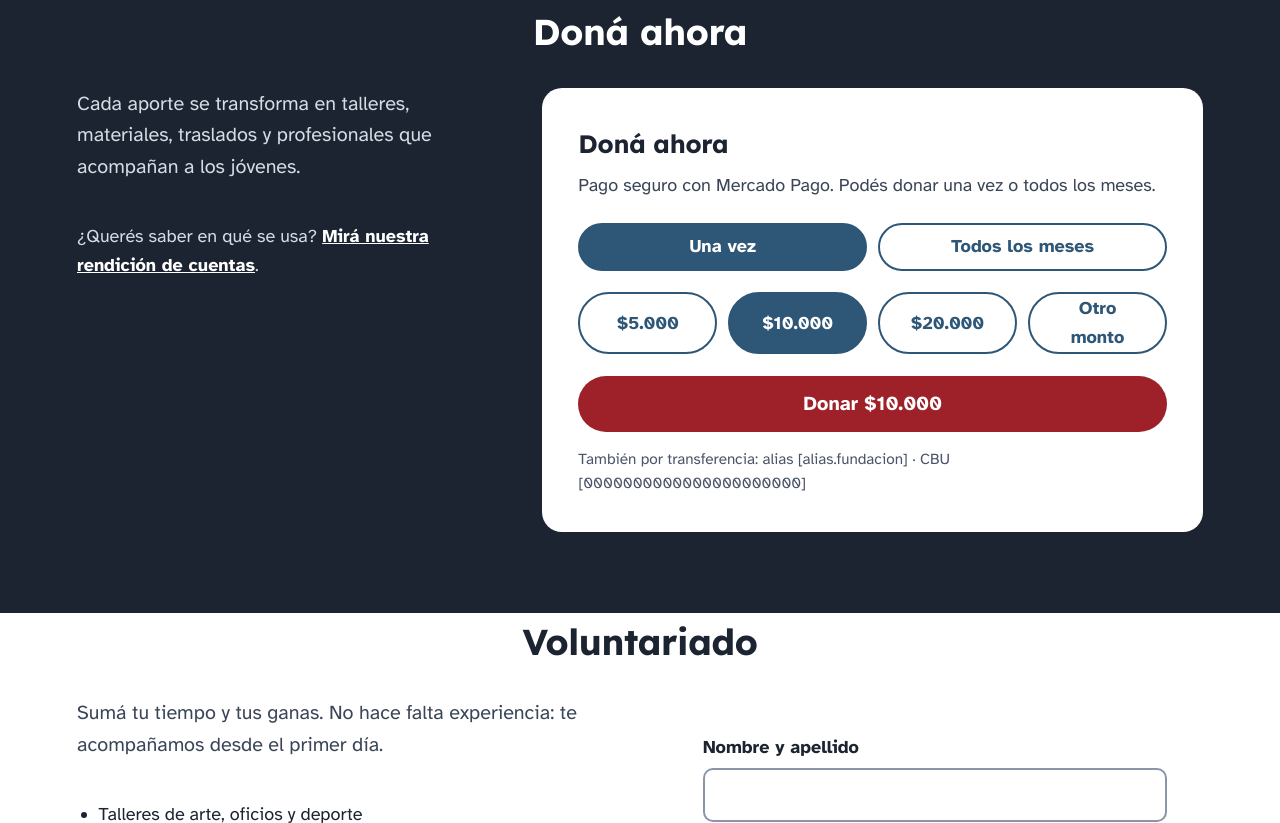
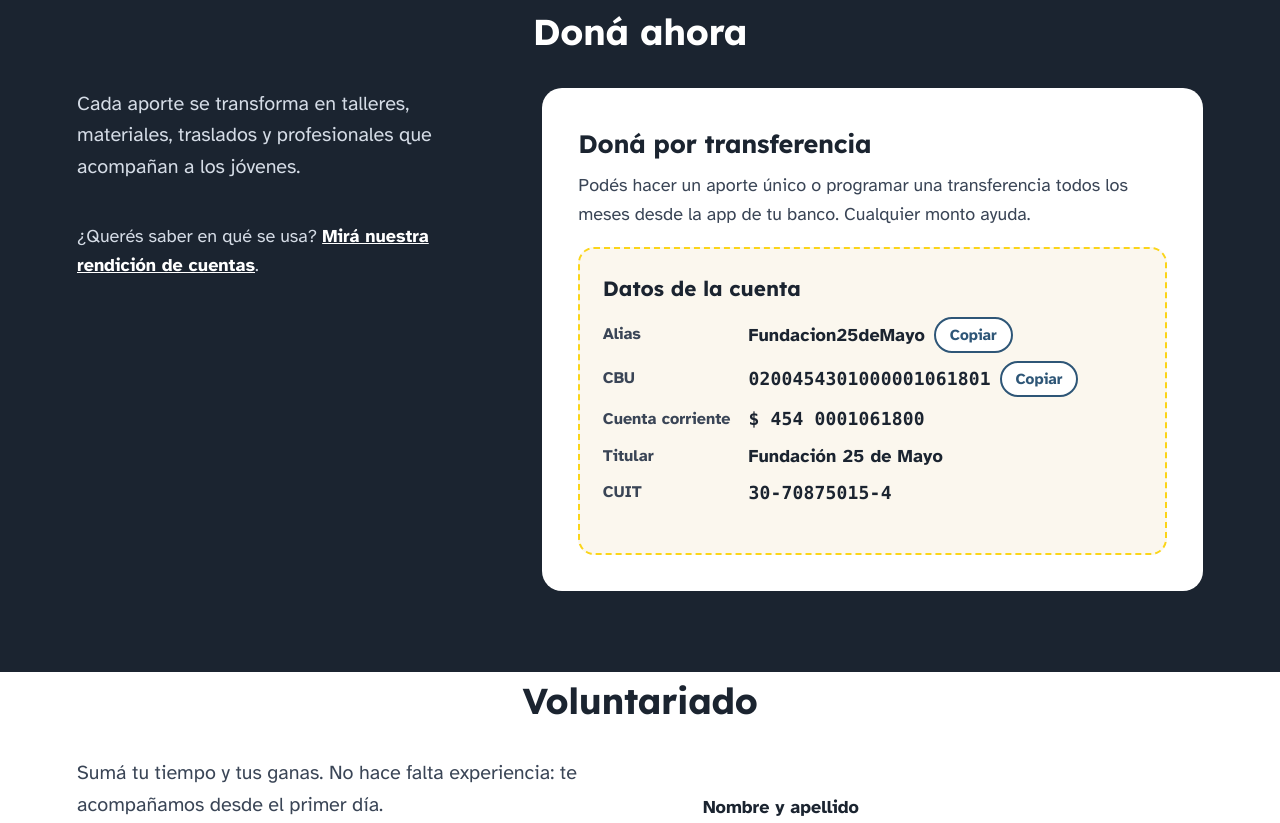
Before and after one commit to hockerpablo/fundacion-25-de--mayo, a plain HTML site: page sumate.html in a window 1280 px wide. Shown: the part 1977-2800 px from the top of the page. Drawn offline with Linux system fonts and the light colour scheme; a web font is replaced by a local one.

Commit message:
Add files via upload

```diff
--- /dev/null
+++ b/sitemap.xml
@@ -0,0 +1,5 @@
+<?xml version="1.0" encoding="UTF-8"?>
+<urlset xmlns="http://www.sitemaps.org/schemas/sitemap/0.9">
+  <url><loc>https://fundacion-25-de-mayo.vercel.app/</loc><lastmod>2026-11-26</lastmod><priority>1.0</priority></url>
+  <url><loc>https://fundacion-25-de-mayo.vercel.app/sumate.html</loc><lastmod>2026-11-26</lastmod><priority>0.8</priority></url>
+</urlset>
--- a/styles.css
+++ b/styles.css
@@ -732,3 +732,20 @@ html.noche .loader{background:#121822}
 .credit-link b{text-decoration:underline;text-underline-offset:3px;text-decoration-thickness:1px}
 .credit-link:hover b{color:#C13584}
 html.noche .credit-link .fi,html.noche .credit-link:hover b{color:#F07AB8}
+
+/* Transferencia bancaria */
+.transfer{margin-top:1.5em;padding:1.25em 1.25em 1em;border:2px dashed var(--yellow);border-radius:16px;background:var(--card)}
+.transfer h4{margin:0 0 .6em;font-family:'Lexend',sans-serif;font-size:1.15rem}
+.transfer dl{display:grid;grid-template-columns:auto 1fr;gap:.45em 1em;margin:0;align-items:center}
+.transfer dt{font-weight:700;color:var(--soft);font-size:.9rem}
+.transfer dd{margin:0;display:flex;flex-wrap:wrap;gap:.5em;align-items:center}
+.tr-val{font-size:1rem;font-weight:700;letter-spacing:.01em}
+.tr-num{font-family:ui-monospace,Menlo,Consolas,monospace;font-variant-numeric:tabular-nums;white-space:nowrap}
+.tr-copy{border:2px solid var(--blue);background:#fff;color:var(--blue);border-radius:999px;padding:.2em .9em;font:inherit;font-size:.85rem;font-weight:700;cursor:pointer;min-height:36px}
+.tr-copy:hover{background:var(--blue);color:#fff}
+.tr-note{margin:.6em 0 0;font-size:.85rem;color:var(--green);min-height:1.2em}
+html.noche .transfer{background:transparent}
+html.noche .tr-copy{background:transparent;color:inherit;border-color:currentColor}
+body.hc .transfer{background:#000!important;color:#fff!important;border-color:#fff!important}
+@media (max-width:480px){.transfer{padding:1em .9em .8em}.transfer dl{grid-template-columns:1fr;gap:.15em}.transfer dt{margin-top:.6em}.tr-num{font-size:clamp(.74rem,3.7vw,.95rem);letter-spacing:-.02em}}
+@media (max-width:340px){.tr-num{white-space:normal;word-break:break-all}}
--- a/sumate.html
+++ b/sumate.html
@@ -3,8 +3,22 @@
 <head>
 <meta charset="utf-8">
 <meta name="viewport" content="width=device-width, initial-scale=1">
-<title>¿Cómo ayudar? — Fundación 25 de Mayo</title>
-<meta name="description" content="Fundación sin fines de lucro que acompaña a jóvenes con discapacidad. Doná, sumate como voluntario o inscribite.">
+<title>¿Cómo ayudar? — A.FA.DI.MA. Fundación 25 de Mayo, Malagueño</title>
+<meta name="description" content="Sumate a la Fundación 25 de Mayo (A.FA.DI.MA.) de Malagueño: doná, colaborá como voluntario o inscribite a los talleres para jóvenes y adultos con discapacidad.">
+<link rel="canonical" href="https://fundacion-25-de-mayo.vercel.app/sumate.html">
+<meta name="robots" content="index, follow">
+<meta name="theme-color" content="#FBD519">
+<link rel="icon" type="image/png" href="img/logo-mark.png">
+<meta property="og:type" content="website">
+<meta property="og:locale" content="es_AR">
+<meta property="og:site_name" content="Fundación 25 de Mayo — A.FA.DI.MA.">
+<meta property="og:title" content="¿Cómo ayudar? — A.FA.DI.MA. Fundación 25 de Mayo, Malagueño">
+<meta property="og:description" content="Sumate a la Fundación 25 de Mayo (A.FA.DI.MA.) de Malagueño: doná, colaborá como voluntario o inscribite a los talleres para jóvenes y adultos con discapacidad.">
+<meta property="og:url" content="https://fundacion-25-de-mayo.vercel.app/sumate.html">
+<meta property="og:image" content="https://fundacion-25-de-mayo.vercel.app/img/sumate.jpg">
+<meta property="og:image:width" content="1375">
+<meta property="og:image:height" content="768">
+<meta name="twitter:card" content="summary_large_image">
 <link rel="preconnect" href="https://fonts.googleapis.com">
 <link href="https://fonts.googleapis.com/css2?family=Atkinson+Hyperlegible:wght@400;700&family=Lexend:wght@500;700&family=Rubik+Spray+Paint&display=swap" rel="stylesheet">
 <link rel="stylesheet" href="styles.css">
@@ -124,7 +138,7 @@
           </div>
           <div class="mm-col">
             <h3><svg aria-hidden="true" width="22" height="22" viewBox="0 0 24 24" fill="none" stroke="currentColor" stroke-width="2" stroke-linecap="round" stroke-linejoin="round"><rect x="2" y="6" width="20" height="13" rx="2"/><path d="M2 10h20M6 15h4"/></svg>Doná una vez</h3>
-            <p>Un aporte puntual por Mercado Pago o transferencia.</p>
+            <p>Un aporte puntual por transferencia bancaria.</p>
             <div class="mm-row"><a class="mm-link" href="#donar">Quiero donar</a></div>
           </div>
           <div class="mm-col">
@@ -207,20 +221,19 @@
     <p style="color:#D5DCE6">¿Querés saber en qué se usa? <a href="index.html#transparencia" style="color:#fff;font-weight:700">Mirá nuestra rendición de cuentas</a>.</p>
   </div>
   <div class="donate">
-      <h3 style="margin:0 0 .3em;font-size:1.4rem">Doná ahora</h3>
-      <p style="margin:0 0 1.25em;color:var(--soft)">Pago seguro con Mercado Pago. Podés donar una vez o todos los meses.</p>
-      <div class="pills" role="group" aria-label="Frecuencia" id="freq">
-        <button class="pill" aria-pressed="true" data-v="">Una vez</button>
-        <button class="pill" aria-pressed="false" data-v=" por mes">Todos los meses</button>
+      <h3 style="margin:0 0 .3em;font-size:1.4rem">Doná por transferencia</h3>
+      <p style="margin:0 0 .5em;color:var(--soft)">Podés hacer un aporte único o programar una transferencia todos los meses desde la app de tu banco. Cualquier monto ayuda.</p>
+      <div class="transfer" id="transferencia" aria-labelledby="tr-h" style="margin-top:1em">
+        <h4 id="tr-h">Datos de la cuenta</h4>
+        <dl>
+          <dt>Alias</dt><dd><span class="tr-val">Fundacion25deMayo</span><button type="button" class="tr-copy" data-copy="Fundacion25deMayo" aria-label="Copiar alias">Copiar</button></dd>
+          <dt>CBU</dt><dd><span class="tr-val tr-num">0200454301000001061801</span><button type="button" class="tr-copy" data-copy="0200454301000001061801" aria-label="Copiar CBU">Copiar</button></dd>
+          <dt>Cuenta corriente</dt><dd><span class="tr-val tr-num">$ 454 0001061800</span></dd>
+          <dt>Titular</dt><dd><span class="tr-val">Fundación 25 de Mayo</span></dd>
+          <dt>CUIT</dt><dd><span class="tr-val tr-num">30-70875015-4</span></dd>
+        </dl>
+        <p class="tr-note" role="status" aria-live="polite"></p>
       </div>
-      <div class="pills" role="group" aria-label="Monto" id="amt">
-        <button class="pill" aria-pressed="false" data-v="$5.000">$5.000</button>
-        <button class="pill" aria-pressed="true" data-v="$10.000">$10.000</button>
-        <button class="pill" aria-pressed="false" data-v="$20.000">$20.000</button>
-        <button class="pill" aria-pressed="false" data-v="">Otro monto</button>
-      </div>
-      <a class="btn btn-o" id="donar-btn" href="#" aria-live="polite" style="display:flex;min-height:56px;font-size:1.1rem">Donar $10.000</a>
-      <p style="margin:1em 0 0;font-size:.85rem;color:var(--mute)">También por transferencia: alias [alias.fundacion] · CBU [0000000000000000000000]</p>
     </div>
   </div>
 </div></section>
@@ -282,5 +295,6 @@
 <a class="float" href="https://wa.me/5493515901524?text=%C2%A1Hola%21%20Les%20escribo%20desde%20la%20p%C3%A1gina%20web%20de%20la%20Fundaci%C3%B3n%2025%20de%20Mayo." target="_blank" rel="noopener" aria-label="Escribir por WhatsApp"><i class="fi fi-brands-whatsapp" aria-hidden="true"></i></a>
 
 <script src="app.js"></script>
+<script>document.querySelectorAll('.tr-copy').forEach(function(b){b.addEventListener('click',function(){var v=b.dataset.copy,n=document.querySelector('.tr-note');function ok(){b.textContent='¡Copiado!';if(n)n.textContent=b.getAttribute('aria-label').replace('Copiar','Copiaste el')+': '+v;setTimeout(function(){b.textContent='Copiar'},2000)}if(navigator.clipboard){navigator.clipboard.writeText(v).then(ok,function(){})}else{var t=document.createElement('textarea');t.value=v;document.body.appendChild(t);t.select();try{document.execCommand('copy');ok()}catch(e){}t.remove()}})})</script>
 </body>
 </html>
```
Also changed, not shown: googlecdd61561906f24e1.html (added, +1 -0 lines), index.html (+20 -3 lines), robots.txt (added).
